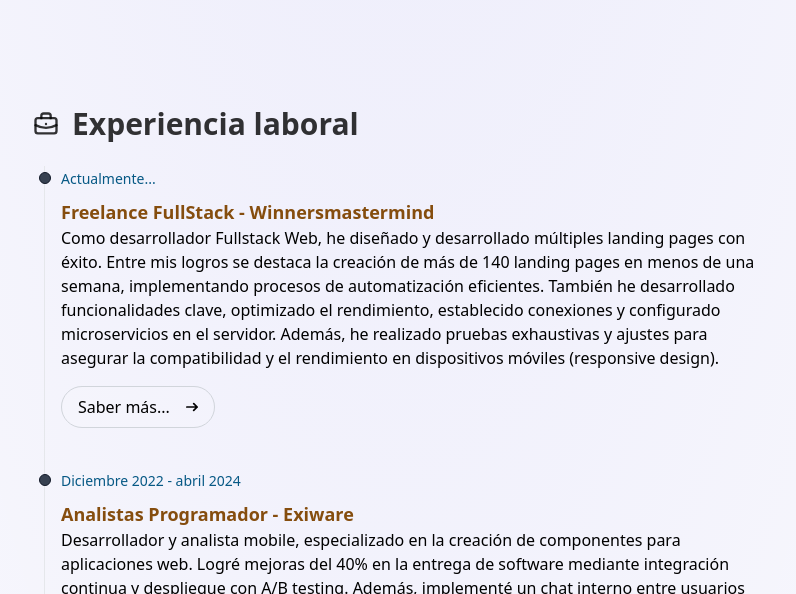
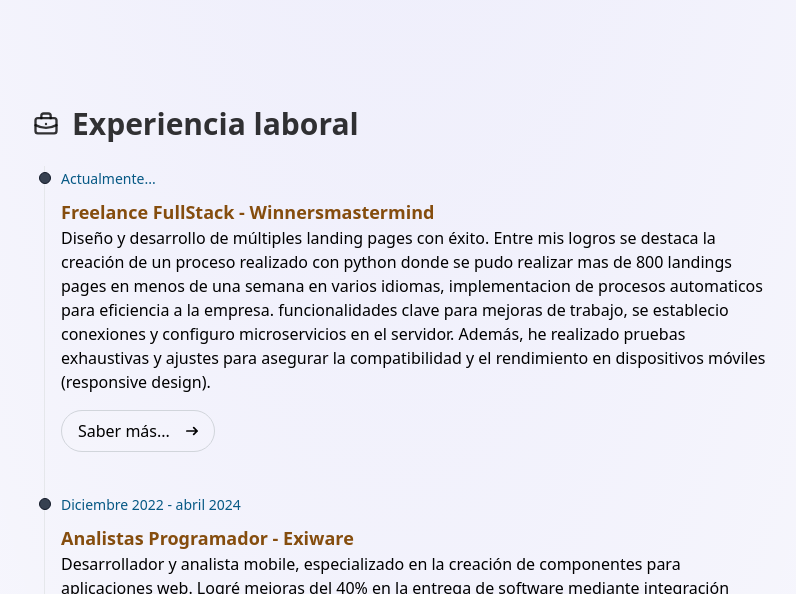
Before and after one commit to deividcool/PortafolioDeividVeloza, an Astro site: page / in a window 1280 px wide. Shown: the part 594-1188 px from the top of the page, without its empty margins (238-1034 px from the left). Built offline with nearby package versions, Linux system fonts and the light colour scheme; Astro itself is replaced by a stand-in of ours.

Commit message:
ajustes texto windmaster

```diff
--- a/src/components/Experience.astro
+++ b/src/components/Experience.astro
@@ -1,11 +1,11 @@
 ---
-import ExperienceItem from "./ExperienceItem.astro"
+import ExperienceItem from "./ExperienceItem.astro";
 const EXPERIENCIE = [
   {
     date: "Actualmente...",
     title: "Freelance FullStack - Winnersmastermind",
     description:
-      "Como desarrollador Fullstack Web, he diseñado y desarrollado múltiples landing pages con éxito. Entre mis logros se destaca la creación de más de 140 landing pages en menos de una semana, implementando procesos de automatización eficientes. También he desarrollado funcionalidades clave, optimizado el rendimiento, establecido conexiones y configurado microservicios en el servidor. Además, he realizado pruebas exhaustivas y ajustes para asegurar la compatibilidad y el rendimiento en dispositivos móviles (responsive design).",
+      "Diseño y desarrollo de múltiples landing pages con éxito. Entre mis logros se destaca la creación de un proceso realizado con python donde se pudo realizar mas de 800 landings pages en menos de una semana en varios idiomas, implementacion de procesos automaticos para eficiencia a la empresa. funcionalidades clave para mejoras de trabajo, se establecio conexiones y configuro microservicios en el servidor. Además, he realizado pruebas exhaustivas y ajustes para asegurar la compatibilidad y el rendimiento en dispositivos móviles (responsive design).",
     link: "https://winnersmastermind.com/",
   },
   {
@@ -28,7 +28,7 @@ const EXPERIENCIE = [
       "Responsable central en el control,manejo y liderazgo del equipo a cargo en la empresa, diseñador de piezas para mejoras en las ventas de la empresa ",
     link: "https://www.instagram.com/celumovilstore/",
   },
-]
+];
 ---
 
 <ol class="relative border-s border-gray-200 ml-3">
```
